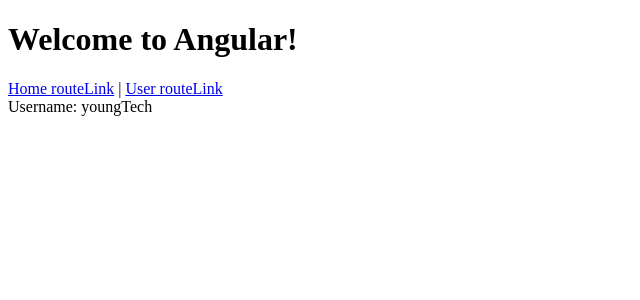
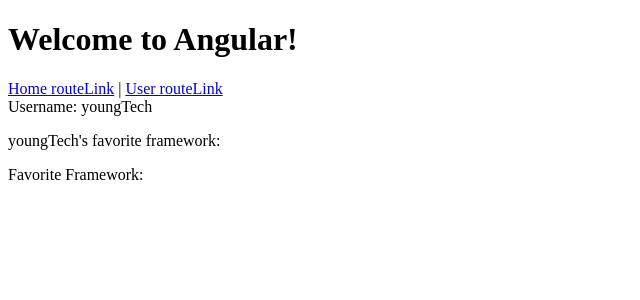
Before and after one commit to rooreckless/typescript-learn-fastest-udemy, an Angular app in the folder project_angular_01/: page /user in a window 1280 px wide. Shown: the top 300 px of the page, without its empty margins (0-640 px from the left). Built offline with nearby package versions, Linux system fonts and the light colour scheme.

Commit message:
【まだ下準備】プロパティを追加し、labelとpタグを作成しただけ

```diff
--- a/project_angular_01/src/app/user/user.ts
+++ b/project_angular_01/src/app/user/user.ts
@@ -1,13 +1,16 @@
-// app.routes.tsで定義した'user'ルートに対応するUserコンポーネント
-// 内容はチュートリアルからのコピーです。
+
 import {Component} from '@angular/core';
-
+// favotiteFrameworkプロパティを追加し、それをpタグとしてtemplateに表示するように変更
+// また、labelタグも追加しているが、input要素は追加していない。
 @Component({
   selector: 'app-user',
   template: `
     <div>Username: {{ username }}</div>
+    <p>{{ username }}'s favorite framework: {{ favoriteFramework }}</p>
+    <label for="framework">Favorite Framework:</label>
   `,
 })
 export class User {
   username = 'youngTech';
+  favoriteFramework = '';
 }
```
